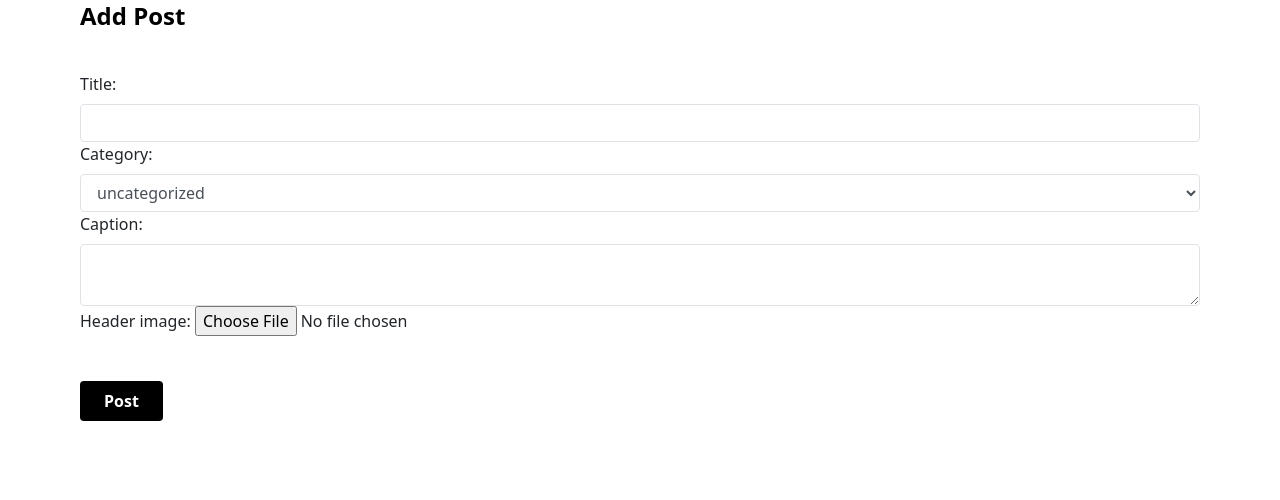
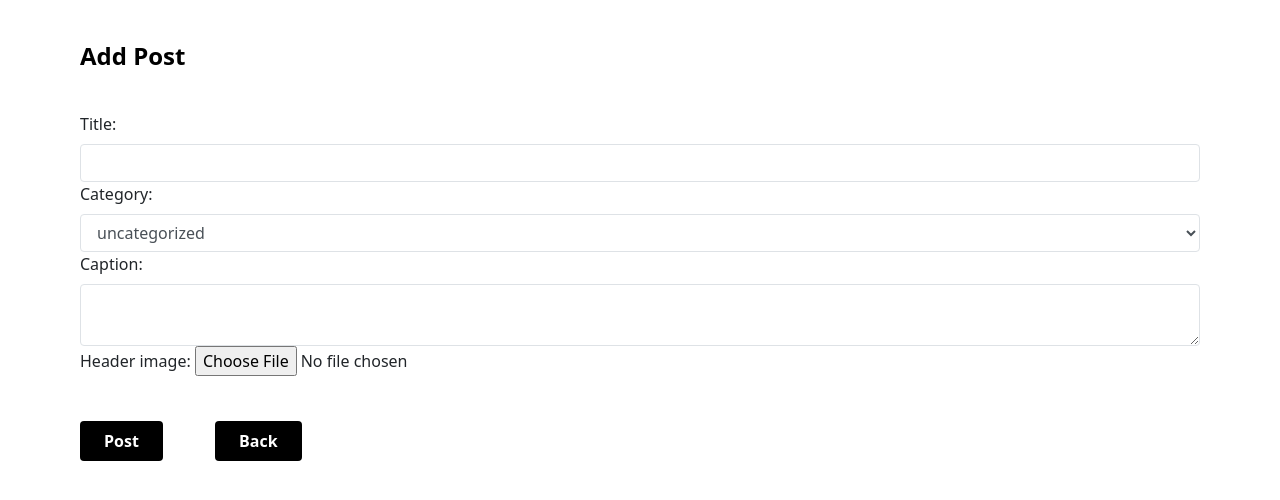
Before and after one commit to Sesethu97/Blogging, a Django app: page /add_post/ in a window 1280 px wide. Shown: the part 155-655 px from the top of the page. Run offline with Django 4.2, Linux system fonts and the light colour scheme; a user stored in the database is signed in; some libraries are stand-ins or nearby versions; some web fonts are replaced.

Commit message:
layoit fixed

```diff
--- a/blog/templates/base.html
+++ b/blog/templates/base.html
@@ -32,7 +32,7 @@
 <body>
   <div class="whole-container">
     <header class="bg-black">
-      <div class="container flex flex-wrap bg-black justify-between items-center mx-auto ">
+      <div class="container flex mb-10 flex-wrap bg-black justify-between items-center mx-auto ">
         <nav class=" px-2 sm:px-4 py-2 text-white bg-black">
           <div>
              <a class="bg-black  text-2xl hover:text-pink-700" href="{% url 'blog:home' %}" >Life Cam</a>
--- a/blog/templates/blog/add_post.html
+++ b/blog/templates/blog/add_post.html
@@ -4,7 +4,7 @@
 {% block content %}
 
 {% if user.is_authenticated %}
-<h7 class="text-center ml-20  mt-20 text-black text-2xl font-extrabold	">Add Post</h7>
+<h7 class="text-center ml-20 mt-1   0 text-black text-2xl font-extrabold">Add Post</h7>
 
 <div class="ml-20 mr-20 mt-10 text-bold" >
     <form method="POST" enctype="multipart/form-data" class="text-bold">
@@ -12,9 +12,11 @@
 
         {{ form.media}}
         {{ form.as_p}}
-        <button class="mt-10 bg-black hover:bg-pink-700 text-white font-bold py-2 px-4 rounded">
+        <button class="mt-10 bg-black  mr-5 hover:bg-pink-700 text-white font-bold py-2 px-4 rounded">
         Post
           </button>
+          <button class="mt-10 bg-black hover:bg-pink-700 text-white font-bold py-2 px-4 rounded"><a href="{% url 'blog:home' %}" >
+            Back </a> </button>
     </form>
 </div>
 
--- a/blog/templates/registration/change_pwd.html
+++ b/blog/templates/registration/change_pwd.html
@@ -9,7 +9,7 @@
     <form method="POST">
     {% csrf_token %}
     {{ form.as_p }}
-    <button class="btn btn-secondary">Change Password</button>
+    <button class="btn -secondary">Change Password</button>
     </form>
 
 <ul>
```
Also changed, not shown: blog/templates/blog/home.html (+7 -12 lines), blog/templates/blog/post_details.html (+6 -2 lines), blog/templates/components/post_img/post-image.html (+4 -14 lines), blog/db.sqlite3.
